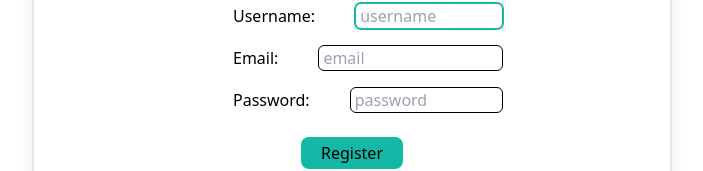
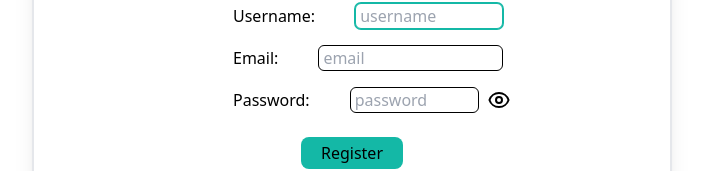
Before and after one commit to mayaheilpern/instagram-clone, a React (Create React App) app in the folder client/: page /auth in a window 1280 px wide. Shown: the part 156-327 px from the top of the page, without its empty margins (288-991 px from the left). Built offline with nearby package versions, Linux system fonts and the light colour scheme.

Commit message:
show password

```diff
--- a/client/src/components/Auth/Login.jsx
+++ b/client/src/components/Auth/Login.jsx
@@ -9,6 +9,7 @@
   };
 
   const [input, setInput] = useState(defaultInput);
+  const [showPass, setShowPass] = useState(false);
   const navigate = useNavigate();
 
   const handleInput = (e) => {
@@ -26,6 +27,8 @@
     navigate("/");
   };
 
+  const showPassword = showPass ? "text" : "password";
+
   return (
     <form onSubmit={(e) => handleSubmit(e)}>
       <div className="w-3/4 md:10/12 md:mx-auto xl:w-1/2">
@@ -39,6 +42,7 @@
             type="email"
             placeholder="email"
             value={input.email}
+            onChange={handleInput}
             className="border rounded-md my-2 mr-2 ml-10 border-black px-1 focus:outline-none focus:border-teal-500 focus:ring-1 focus:ring-teal-500 md:w-full"
           />
         </div>
@@ -49,12 +53,53 @@
           <input
             required
             name="password"
-            type="password"
+            type={showPassword}
             placeholder="password"
             value={input.password}
             onChange={handleInput}
             className="border rounded-md my-2 mr-2 ml-10 border-black px-1 focus:outline-none focus:border-teal-500 focus:ring-1 focus:ring-teal-500 md:w-full"
           />
+          {showPass ? (
+            <button onClick={() => setShowPass(false)} type="button">
+              <svg
+                xmlns="http://www.w3.org/2000/svg"
+                className="h-6 w-6"
+                fill="none"
+                viewBox="0 0 24 24"
+                stroke="currentColor"
+              >
+                <path
+                  strokeLinecap="round"
+                  strokeLinejoin="round"
+                  strokeWidth={2}
+                  d="M13.875 18.825A10.05 10.05 0 0112 19c-4.478 0-8.268-2.943-9.543-7a9.97 9.97 0 011.563-3.029m5.858.908a3 3 0 114.243 4.243M9.878 9.878l4.242 4.242M9.88 9.88l-3.29-3.29m7.532 7.532l3.29 3.29M3 3l3.59 3.59m0 0A9.953 9.953 0 0112 5c4.478 0 8.268 2.943 9.543 7a10.025 10.025 0 01-4.132 5.411m0 0L21 21"
+                />
+              </svg>
+            </button>
+          ) : (
+            <button onClick={() => setShowPass(true)} type="button">
+              <svg
+                xmlns="http://www.w3.org/2000/svg"
+                className="h-6 w-6"
+                fill="none"
+                viewBox="0 0 24 24"
+                stroke="currentColor"
+              >
+                <path
+                  strokeLinecap="round"
+                  strokeLinejoin="round"
+                  strokeWidth={2}
+                  d="M15 12a3 3 0 11-6 0 3 3 0 016 0z"
+                />
+                <path
+                  strokeLinecap="round"
+                  strokeLinejoin="round"
+                  strokeWidth={2}
+                  d="M2.458 12C3.732 7.943 7.523 5 12 5c4.478 0 8.268 2.943 9.542 7-1.274 4.057-5.064 7-9.542 7-4.477 0-8.268-2.943-9.542-7z"
+                />
+              </svg>
+            </button>
+          )}
         </div>
         <button
           type="submit"
--- a/client/src/components/Auth/Register.jsx
+++ b/client/src/components/Auth/Register.jsx
@@ -12,6 +12,7 @@
   };
 
   const [input, setInput] = useState(defaultInput);
+  const [showPass, setShowPass] = useState(false);
   const navigate = useNavigate();
 
   const handleInput = (e) => {
@@ -28,6 +29,8 @@
     setInput(defaultInput);
     navigate("/");
   };
+
+  const showPassword = showPass ? "text" : "password";
 
   return (
     <form onSubmit={(e) => handleSubmit(e)}>
@@ -55,6 +58,7 @@
             type="email"
             placeholder="email"
             value={input.email}
+            onChange={handleInput}
             className="border rounded-md my-2 mr-2 ml-10 border-black px-1 focus:outline-none focus:border-teal-500 focus:ring-1 focus:ring-teal-500 md:w-full"
           />
         </div>
@@ -65,12 +69,53 @@
           <input
             required
             name="password"
-            type="password"
+            type={showPassword}
             placeholder="password"
             value={input.password}
             onChange={handleInput}
             className="border rounded-md my-2 mr-2 ml-10 border-black px-1 focus:outline-none focus:border-teal-500 focus:ring-1 focus:ring-teal-500 md:w-full"
           />
+          {showPass ? (
+            <button onClick={() => setShowPass(false)} type="button">
+              <svg
+                xmlns="http://www.w3.org/2000/svg"
+                className="h-6 w-6"
+                fill="none"
+                viewBox="0 0 24 24"
+                stroke="currentColor"
+              >
+                <path
+                  strokeLinecap="round"
+                  strokeLinejoin="round"
+                  strokeWidth={2}
+                  d="M13.875 18.825A10.05 10.05 0 0112 19c-4.478 0-8.268-2.943-9.543-7a9.97 9.97 0 011.563-3.029m5.858.908a3 3 0 114.243 4.243M9.878 9.878l4.242 4.242M9.88 9.88l-3.29-3.29m7.532 7.532l3.29 3.29M3 3l3.59 3.59m0 0A9.953 9.953 0 0112 5c4.478 0 8.268 2.943 9.543 7a10.025 10.025 0 01-4.132 5.411m0 0L21 21"
+                />
+              </svg>
+            </button>
+          ) : (
+            <button onClick={() => setShowPass(true)} type="button">
+              <svg
+                xmlns="http://www.w3.org/2000/svg"
+                className="h-6 w-6"
+                fill="none"
+                viewBox="0 0 24 24"
+                stroke="currentColor"
+              >
+                <path
+                  strokeLinecap="round"
+                  strokeLinejoin="round"
+                  strokeWidth={2}
+                  d="M15 12a3 3 0 11-6 0 3 3 0 016 0z"
+                />
+                <path
+                  strokeLinecap="round"
+                  strokeLinejoin="round"
+                  strokeWidth={2}
+                  d="M2.458 12C3.732 7.943 7.523 5 12 5c4.478 0 8.268 2.943 9.542 7-1.274 4.057-5.064 7-9.542 7-4.477 0-8.268-2.943-9.542-7z"
+                />
+              </svg>
+            </button>
+          )}
         </div>
         <button
           type="submit"
```
